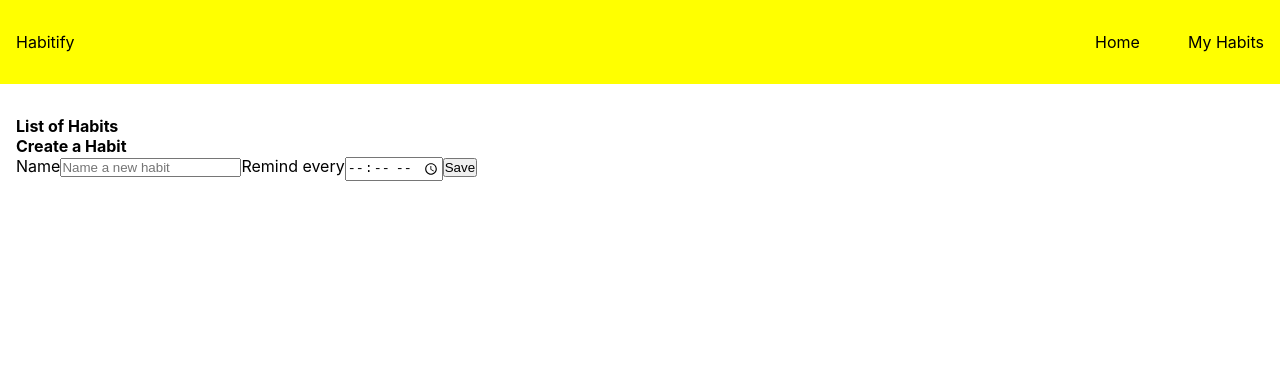
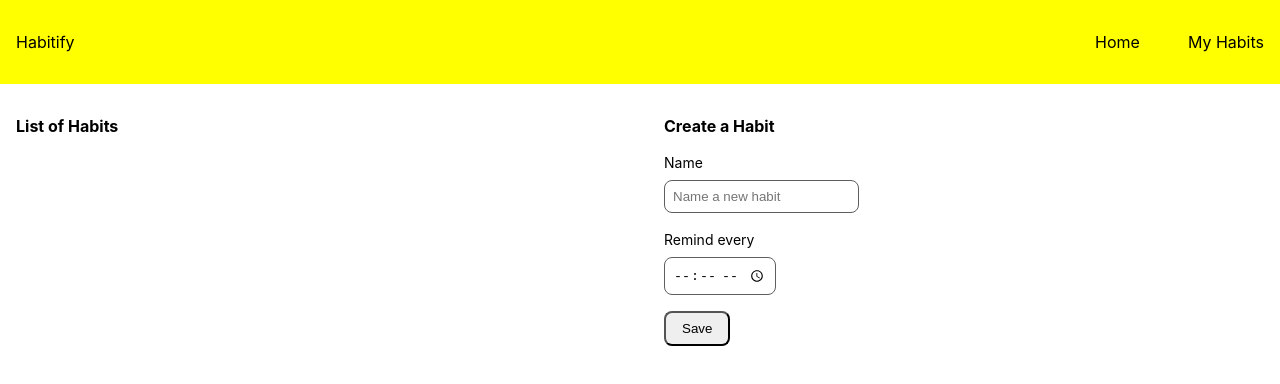
Before and after one commit to Gadu25/do-habit-ts, a React (Vite) app: page /habits in a window 1280 px wide. Shown: the top 384 px of the page. Built offline with nearby package versions, Linux system fonts and the light colour scheme.

Commit message:
feat: add basic CRUD using useState

```diff
--- /dev/null
+++ b/src/assets/css/common/form.css
@@ -0,0 +1,24 @@
+.form-group, .form-group .label, .form-group input {
+  display: block;
+}
+
+.form-group {
+  margin: 1rem 0;
+}
+
+.form-group label {
+  font-size: 14px;
+}
+
+.form-group input {
+  margin-top: 0.5rem;
+  padding: 0.5rem;
+  border-radius: 0.5rem;
+  border: 1px solid #5e5e5e;
+}
+
+button {
+  padding: 0.5rem 1rem;
+  border-radius: 0.5rem;
+  cursor: pointer;
+}
--- /dev/null
+++ b/src/assets/css/common/index.css
@@ -0,0 +1 @@
+@import url("./form.css");
--- /dev/null
+++ b/src/assets/css/components/habits/habitCard.css
@@ -0,0 +1,8 @@
+.habit-card {
+  padding: 1rem;
+  display: flex;
+  gap: 1rem;
+  border: 1px solid #000000;
+  border-radius: 0.5rem;
+  margin: 1rem 0;
+}
--- /dev/null
+++ b/src/assets/css/components/index.css
@@ -0,0 +1,2 @@
+@import url("./topBar");
+@import url("./habits/habitCard");
--- /dev/null
+++ b/src/assets/css/layouts/index.css
@@ -0,0 +1 @@
+@import url("./page");
--- a/src/assets/css/main.css
+++ b/src/assets/css/main.css
@@ -1,5 +1,7 @@
-@import url("@/assets/css/components/topBar");
-@import url("@/assets/css/layouts/page");
+@import url("@/assets/css/components/index");
+@import url("@/assets/css/layouts/index");
+@import url("@/assets/css/pages/index");
+@import url("@/assets/css/common/index");
 
 * {
   box-sizing: border-box;
--- /dev/null
+++ b/src/assets/css/pages/habits.css
@@ -0,0 +1,9 @@
+.habits-page {
+  display: flex;
+  gap: 3rem;
+  justify-content: space-between;
+}
+
+.habits-page .col {
+  flex: 1;
+}
--- /dev/null
+++ b/src/assets/css/pages/index.css
@@ -0,0 +1 @@
+@import url("./habits");
--- /dev/null
+++ b/src/components/habits/HabitCard.tsx
@@ -0,0 +1,29 @@
+interface Habit {
+  id: number,
+  title: string,
+  time: string
+}
+
+interface CardProps {
+  habit: Habit,
+  editHabit: () => void,
+  deleteHabit: () => void,
+}
+
+function HabitCard ({habit, editHabit, deleteHabit}: CardProps) {
+  return (
+    <>
+      <div className="habit-card">
+        <div className="habit-desc" onClick={editHabit}>
+          <h5>{habit.title}</h5>
+          <span>{habit.time}</span>
+        </div>
+        <div className="habit-action">
+          <button onClick={deleteHabit}>Delete</button>
+        </div>
+      </div>
+    </>
+  )
+}
+
+export default HabitCard;
--- a/src/pages/Habits.tsx
+++ b/src/pages/Habits.tsx
@@ -1,17 +1,76 @@
+import React from "react";
+import { useState } from "react";
+import HabitCard from "@/components/habits/HabitCard";
+
+interface Habit {
+  id: number,
+  title: string,
+  time: string
+}
+
 function Habits () {
+  const [habits, setHabits] = useState<Habit[]>([]);
+  const [singleHabit, setSingleHabit] = useState<Habit>({id: 0, title: "", time: ""});
+  const [isEdit, setIsEdit] = useState<boolean>(false);
+
+  const handleSubmit = (e: React.FormEvent<HTMLFormElement>) => {
+    e.preventDefault();
+    if (isEdit) {
+      updateHabit()
+    } else {
+      saveHabit()
+    }
+    setSingleHabit({id: 0, title: "", time: ""});
+  }
+
+  const saveHabit = () => {
+    const id = habits.length > 0 ? habits[habits.length-1].id + 1 : 1;
+    const habitWithId = {...singleHabit, id: id}
+    setHabits([...habits, habitWithId]);
+  }
+
+  const updateHabit = () => {
+    setHabits(habits.map((habit) => habit.id === singleHabit.id ?
+      singleHabit : habit
+    ))
+    setIsEdit(false);
+  }
+
+  const editHabit = (habit: Habit) => {
+    setIsEdit(true);
+    setSingleHabit({id: habit.id, title: habit.title, time: habit.time});
+  }
+
+  const deleteHabit = (id: number) => {
+    setHabits(habits.filter((habit) => habit.id !== id))
+  }
+
   return (
     <>
       <div className="habits-page">
         <div className="col">
           <h4>List of Habits</h4>
+          <div className="habit-list">
+            {habits?.map((habit, index)=>(
+              <HabitCard habit={habit} editHabit={() => editHabit(habit)} deleteHabit={() => deleteHabit(habit.id)} key={index} />
+              // <div className="habit" key={index}>
+              //   <p onClick={() => editHabit(habit)}>{habit.id} - {habit.title} - {habit.time}</p>
+              //   <span onClick={() => {deleteHabit(habit.id)}}>delete</span>
+              // </div>
+            ))}
+          </div>
         </div>
         <div className="col">
           <h4>Create a Habit</h4>
-          <form>
-            <label>Name</label>
-            <input type="text" name="title" placeholder="Name a new habit"/>
-            <label>Remind every</label>
-            <input type="time" name="time"/>
+          <form onSubmit={handleSubmit}>
+            <div className="form-group">
+              <label>Name</label>
+              <input type="text" name="title" placeholder="Name a new habit" onChange={(e) => setSingleHabit({...singleHabit, title:e.target.value})} value={singleHabit.title}/>
+            </div>
+            <div className="form-group">
+              <label>Remind every</label>
+              <input type="time" name="time" onChange={(e) => setSingleHabit({...singleHabit, time:e.target.value})} value={singleHabit.time}/>
+            </div>
             <button type="submit">Save</button>
           </form>
         </div>
```
